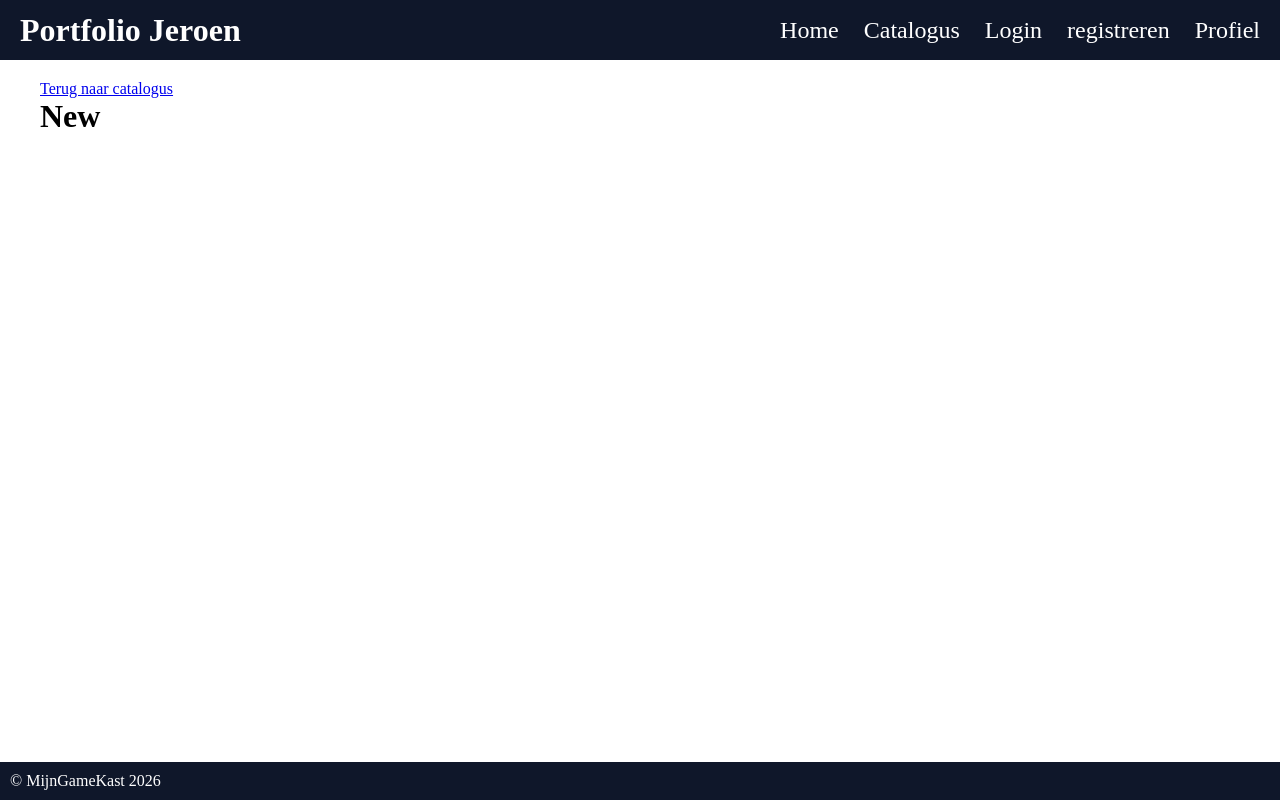
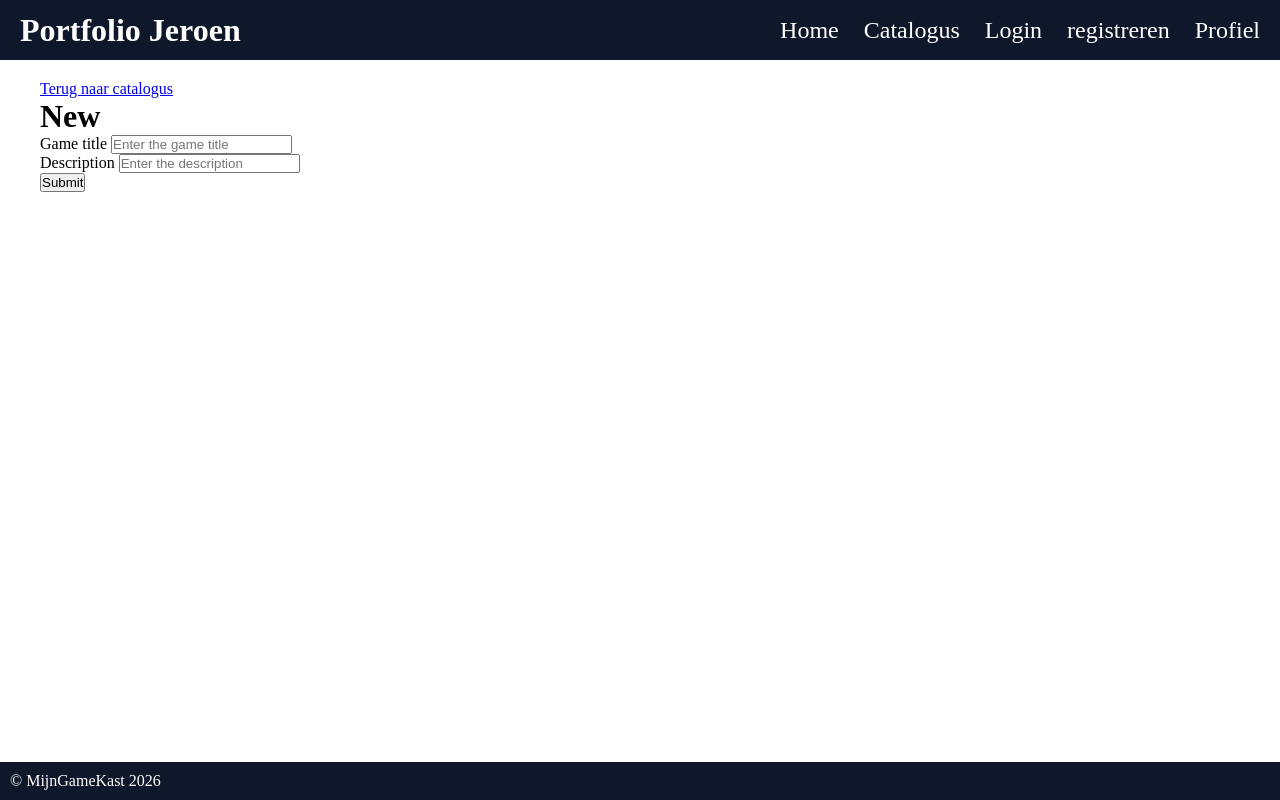
Before and after one commit to MijnGamesKast/MijnGameKastWeb, a SvelteKit app: page /catalogus/nieuw in a window 1280 px wide. Built offline with nearby package versions, Linux system fonts and the light colour scheme.

Commit message:
catalogus: implemented form for adding new games with API integration and removed redundant layout component

```diff
--- a/src/routes/catalogus/nieuw/+layout.svelte
+++ /dev/null
@@ -1,11 +0,0 @@
-<script lang="ts">
-	import favicon from '$lib/assets/favicon.svg';
-
-	let { children } = $props();
-</script>
-
-<svelte:head>
-	<link rel="icon" href={favicon} />
-</svelte:head>
-
-{@render children()}
--- a/src/routes/catalogus/nieuw/+page.svelte
+++ b/src/routes/catalogus/nieuw/+page.svelte
@@ -1,5 +1,57 @@
+<script lang="ts">
+	let title = '';
+	let description = '';
+	let message = '';
+
+	async function handleSubmit(event: SubmitEvent) {
+		event.preventDefault();
+
+		try {
+			const response = await fetch('https://localhost:7199/api/catalog', {
+				method: 'POST',
+				headers: {
+					'Content-Type': 'application/json'
+				},
+				body: JSON.stringify({ title, description })
+			});
+
+			console.log('Status:', response.status);
+			console.log('Status text:', response.statusText);
+
+			const responseText = await response.text();
+			console.log('Response body:', responseText);
+
+			if (!response.ok) {
+				throw new Error(`HTTP error: ${response.status} - ${responseText}`);
+			}
+
+			message = `Game succesvol toegevoegd: ${responseText}`;
+			title = '';
+			description = '';
+		} catch (err) {
+			console.error(err);
+			message = 'Er ging iets mis bij het opslaan';
+		}
+	}
+</script>
 
 <a href="/catalogus">Terug naar catalogus</a>
 <h1>New</h1>
 
-<!-- Hier komt een formulier om een nieuwe game toe te voegen -->
+<form on:submit={handleSubmit}>
+	<div class="formGroup">
+		<label for="title">Game title</label>
+		<input id="title" type="text" bind:value={title} placeholder="Enter the game title" />
+	</div>
+
+	<div class="formGroup">
+		<label for="description">Description</label>
+		<input id="description" type="text" bind:value={description} placeholder="Enter the description" />
+	</div>
+
+	<button type="submit">Submit</button>
+</form>
+
+{#if message}
+	<p>{message}</p>
+{/if}
```
